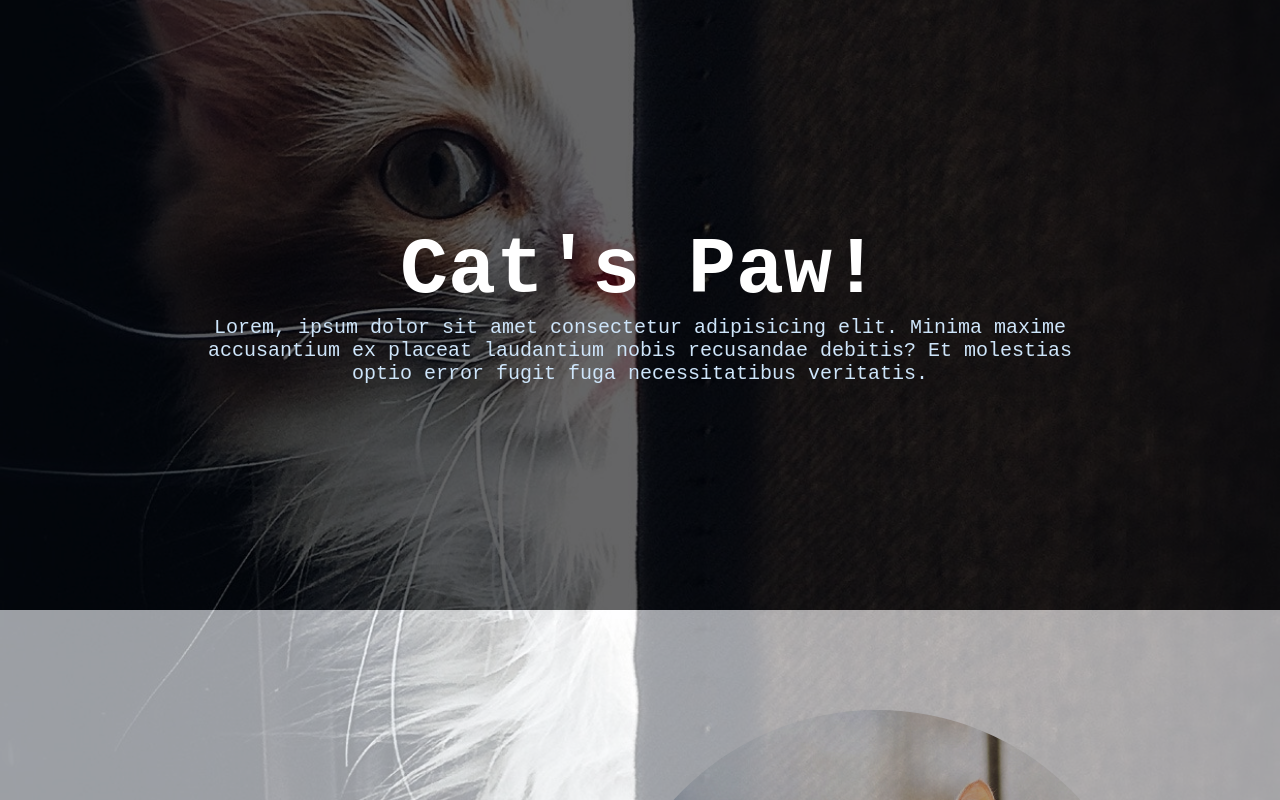
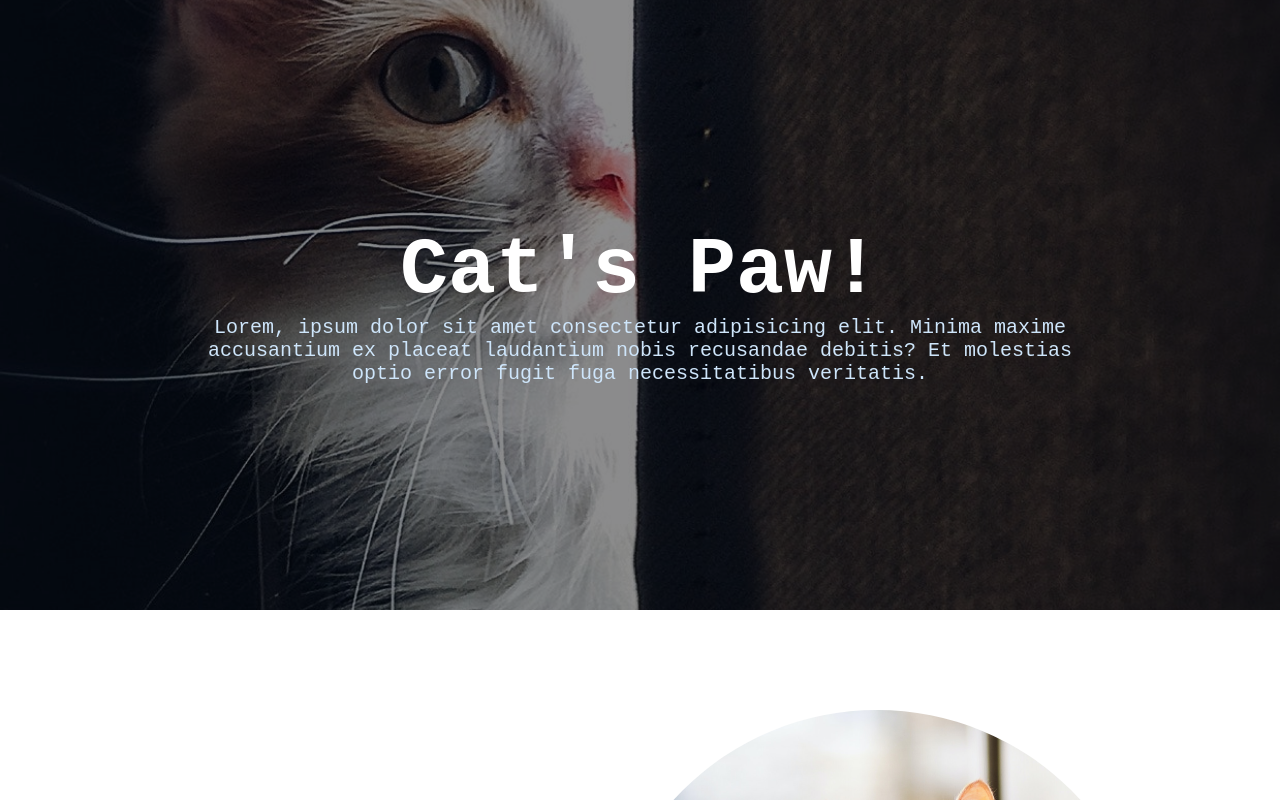
Before and after one commit to wsi15/ctbd, a plain HTML site: page index.html in a window 1280 px wide. Shown: the top 800 px of the page. Drawn offline with Linux system fonts and the light colour scheme.

Commit message:
last commit

```diff
--- a/index.html
+++ b/index.html
@@ -11,8 +11,10 @@
 <body>
     <section id="top-banner">
         <div class="top-div">
+            <div class="div-text">
             <h1>Cat's Paw!</h1>
             <p>Lorem, ipsum dolor sit amet consectetur adipisicing elit. Minima maxime accusantium ex placeat laudantium nobis recusandae debitis? Et molestias optio error fugit fuga necessitatibus veritatis.</p>
+            </div>
         </div>
 
     </section>
--- a/style.css
+++ b/style.css
@@ -11,10 +11,14 @@
     justify-content: center;
     align-items: center;
     margin-bottom: 100px;
+    background-image:url(img/pexels-h.jpg);
+    background-position: center;
+    background-size: cover;
+    background-repeat: no-repeat;
 
 }
 
-#top-banner::before{
+/* #top-banner::before{
     content:"";
     left: 0;
     right: 0;
@@ -22,13 +26,19 @@
     bottom: 0;
     position: absolute;
     opacity: .4;
-    background-image:url(img/pexels-henda-watani-320014.jpg);
-    background-position: center;
-    background-size: cover;
 
+
+} */
+
+.top-div{
+    background-color: rgba(0, 0, 0, 0.452);
+    height: 100%;
+    display: flex;
+    justify-content: center;
+    align-items: center;
 }
 
-.top-div{
+.div-text{
     position: relative;
     width: 70%;
     display: flex;
```
Also changed, not shown: img/pexels-h.jpg (added).
